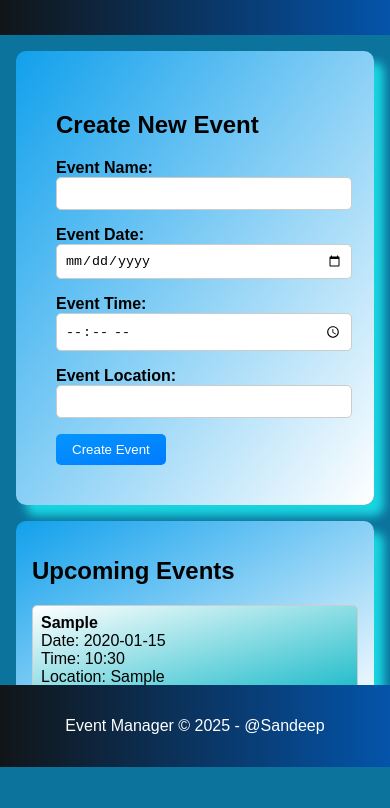
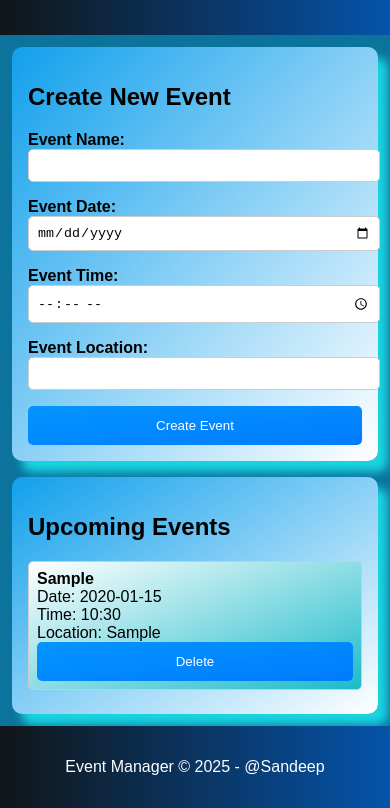
Before and after one commit to Sandeep-0001/Event-Management, a plain HTML site: page index.html in a window 390 px wide. Both pictures are taken after typing "Sample", "2020-01-15", "10:30", "Sample" into the empty fields and a click on the button "Create Event". Shown: the part 77-885 px from the top of the page. Before the commit the page ends 844 px from the top, so only its background shows below. Drawn offline with Linux system fonts and the light colour scheme.

Commit message:
update storage

```diff
--- a/script.js
+++ b/script.js
@@ -15,6 +15,23 @@ function init() {
   events = loadEvents();
   renderEvents();
   eventForm.addEventListener('submit', createEvent);
+  eventsList.addEventListener('click', onEventsListClick);
+}
+
+function onEventsListClick(e) {
+  const button = e.target.closest('button[data-action="delete"][data-id]');
+  if (!button) return;
+
+  const id = button.getAttribute('data-id');
+  deleteEventById(id);
+}
+
+function deleteEventById(id) {
+  const beforeCount = events.length;
+  events = events.filter((ev) => ev.id !== id);
+  if (events.length === beforeCount) return;
+  saveEvents();
+  renderEvents();
 }
 
 function loadEvents() {
@@ -51,6 +68,19 @@ function renderEvents() {
 
     eventItem.appendChild(document.createTextNode(`Location: ${event.location}`));
 
+    const actions = document.createElement('div');
+    actions.className = 'event-actions';
+
+    const deleteButton = document.createElement('button');
+    deleteButton.type = 'button';
+    deleteButton.className = 'delete-btn';
+    deleteButton.textContent = 'Delete';
+    deleteButton.setAttribute('data-action', 'delete');
+    deleteButton.setAttribute('data-id', event.id);
+
+    actions.appendChild(deleteButton);
+    eventItem.appendChild(actions);
+
     eventsList.appendChild(eventItem);
   }
 }
--- a/styles.css
+++ b/styles.css
@@ -3,6 +3,9 @@ body {
   padding: 0;
   font-family: Arial, sans-serif;
   background-color: #0c739c;
+  min-height: 100vh;
+  display: flex;
+  flex-direction: column;
 }
 
 header {
@@ -17,6 +20,8 @@ main {
   flex-wrap: wrap;
   justify-content: space-around;
   padding: 1rem;
+  gap: 1rem;
+  flex: 1;
 }
 
 .event-form {
@@ -24,7 +29,7 @@ main {
   border-radius: 10px;
   box-shadow:  10px 11px 10px #19d5e0;
   padding: 2.5rem;
-  width: 300px;
+  width: min(420px, 100%);
   margin-bottom: 1rem;
 }
 
@@ -62,7 +67,7 @@ button:hover {
   border-radius: 10px;
   box-shadow: 10px 11px 10px #19d5e0;
   padding: 1rem;
-  width: 600px;
+  width: min(720px, 100%);
   max-width: 100%;
 }
 
@@ -85,8 +90,24 @@ footer {
   background: linear-gradient(to right,  #111518, #0454aa);
   color: #ffffff;
   padding: 1rem 0;
-  position: absolute;
-  bottom: 0;
-  left: 0;
   width: 100%;
 }
+
+@media (max-width: 640px) {
+  main {
+    padding: 0.75rem;
+    justify-content: center;
+  }
+
+  .event-form,
+  .event-list {
+    padding: 1rem;
+    margin-bottom: 0;
+    box-sizing: border-box;
+  }
+
+  button {
+    width: 100%;
+    padding: 0.75rem 1rem;
+  }
+}
```
